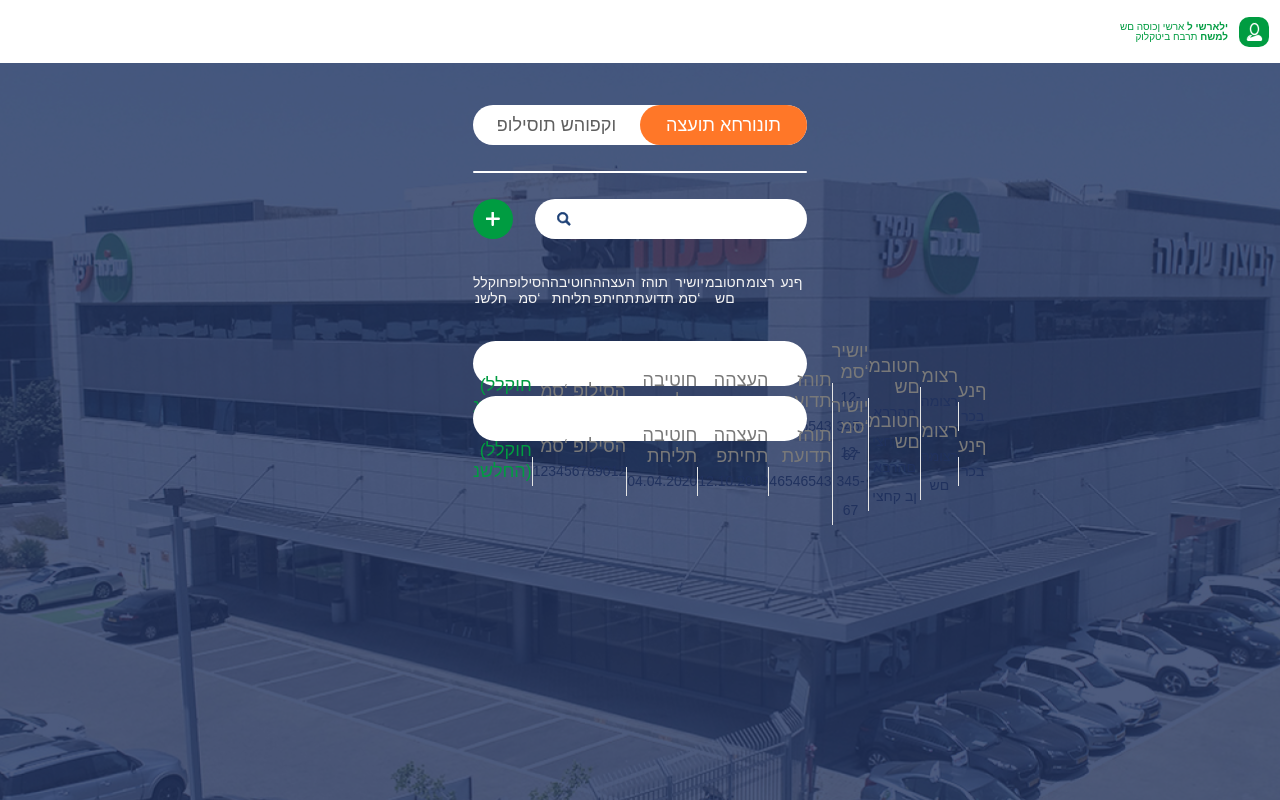
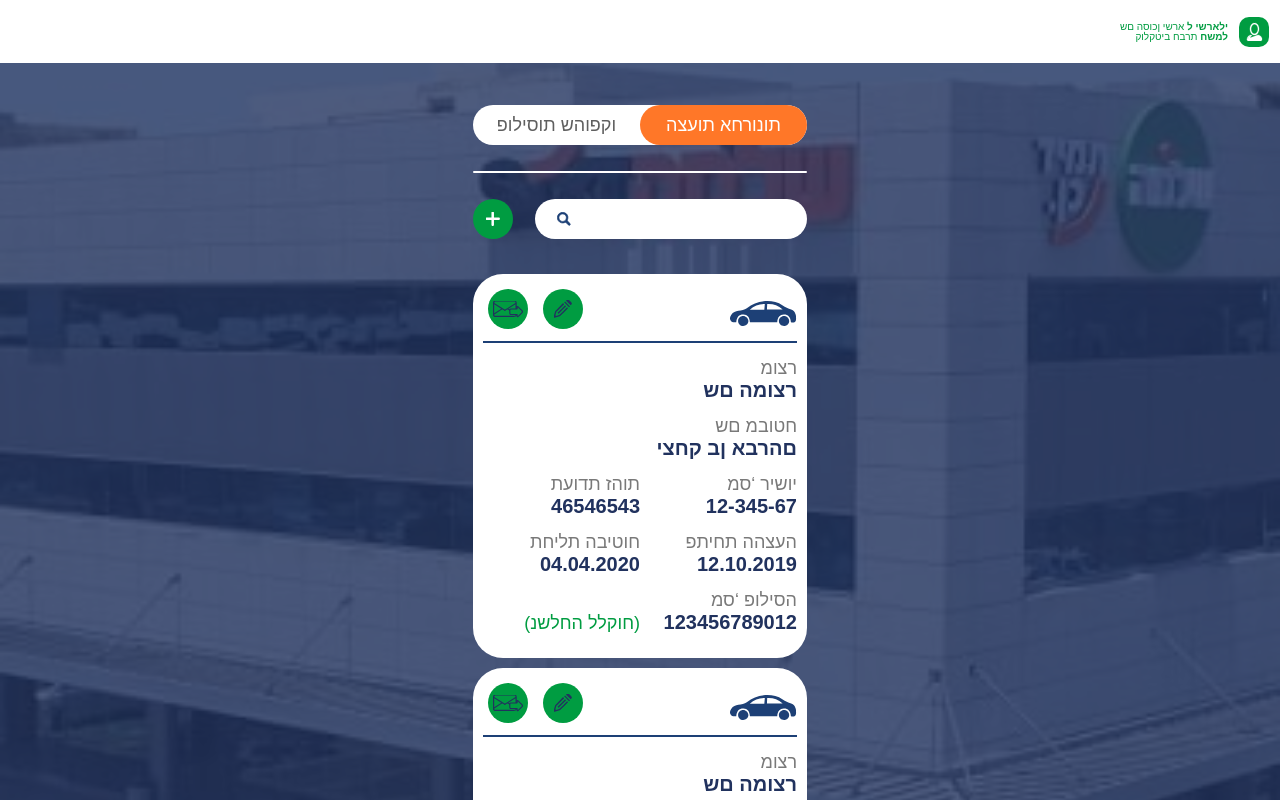
Before and after one commit to volbur/shlomo-vue, a Vue app: page /home in a window 1280 px wide. Shown: the top 800 px of the page. Built offline with nearby package versions, Linux system fonts and the light colour scheme.

Commit message:
Router done.

```diff
--- a/src/App.vue
+++ b/src/App.vue
@@ -1,12 +1,12 @@
 <template>
-  <Home />
+  <router-view></router-view>
 </template>
 
 <script>
-import Home from "./pages/Home.vue";
+// import Authorization from "./pages/Authorization.vue";
 export default {
   components: {
-    Home,
+    // Authorization,
   },
 };
 </script>
--- a/src/components/Card.vue
+++ b/src/components/Card.vue
@@ -3,10 +3,11 @@
     <div class="card__wrapper container">
       <ul class="card__items">
         <li
-          class="card__item card__item_svg"
+          class="card__item card__item_1 card__item_svg"
           :class="{ 'show-svg': card.isActive }"
         >
           <div class="card__item-head">(חוקלל החלשנ)</div>
+          <div class="svg-wrapper">
             <svg
               viewBox="0 0 24 20"
               fill="none"
@@ -20,38 +21,41 @@
                 stroke-linejoin="round"
               />
             </svg>
+          </div>
         </li>
-        <li class="card__item">
+        <li class="card__item card__item_2">
           <div class="card__item-head">הסילופ ‘סמ</div>
           <div class="card__item-value">{{ card.id }}</div>
         </li>
-        <li class="card__item">
+        <li class="card__item card__item_3">
           <div class="card__item-head">חוטיבה תליחת</div>
           <div class="card__item-value">{{ card.dateStart }}</div>
         </li>
-        <li class="card__item">
+        <li class="card__item card__item_4">
           <div class="card__item-head">העצהה תחיתפ</div>
           <div class="card__item-value">{{ card.dateEnd }}</div>
         </li>
-        <li class="card__item">
+        <li class="card__item card__item_5">
           <div class="card__item-head">תוהז תדועת</div>
           <div class="card__item-value">{{ card.phoneNumber }}</div>
         </li>
-        <li class="card__item">
+        <li class="card__item card__item_6">
           <div class="card__item-head">יושיר ‘סמ</div>
           <div class="card__item-value">{{ card.orderId }}</div>
         </li>
-        <li class="card__item">
+        <li class="card__item card__item_7">
           <div class="card__item-head">חטובמ םש</div>
           <div class="card__item-value">{{ card.lastName }}</div>
         </li>
-        <li class="card__item">
+        <li class="card__item card__item_8">
           <div class="card__item-head">רצומ</div>
           <div class="card__item-value">{{ card.firstName }}</div>
         </li>
-        <li class="card__item">
-          <div class="card__item-head">ףנע</div>
+        <li class="card__item card__item_9">
+          <div class="card__item-wrapper">
             <div class="card__item-value">{{ card.model }}</div>
+          </div>
+          <img src="../assets/img/icons/icon-car.svg" alt="icon car" />
         </li>
       </ul>
       <ul class="card__nav">
@@ -81,6 +85,145 @@ export default {
 <style lang="scss">
 .card {
   list-style: none;
+
+  &__wrapper {
+    position: relative;
+  }
+  &__items {
+    display: grid;
+    grid-template-columns: repeat(2, 1fr);
+    grid-template-rows: repeat(6, 1fr);
+    grid-row-gap: 14px;
+    padding: 26px 10px 24px;
+    height: unset;
+    border-radius: 30px;
+    background-color: #fff;
+  }
+  &__item {
+    list-style: none;
+    align-self: center;
+    &_svg {
+      text-align: center;
+      .card__item-head {
+        color: #009c41;
+      }
+    }
+    &-head {
+      font-size: 18px;
+      line-height: 21px;
+      text-align: right;
+      color: #797979;
+    }
+    &-value {
+      font-weight: bold;
+      font-size: 20px;
+      line-height: 23px;
+      text-align: right;
+      color: #21325e;
+    }
+    &_1 {
+      grid-column-start: 1;
+      grid-column-end: 2;
+      grid-row-start: 6;
+      grid-row-end: 6;
+      align-self: flex-end;
+      .svg-wrapper {
+        display: none;
+        svg {
+          width: 20px;
+          height: 16px;
+        }
+      }
+    }
+    &_2 {
+      grid-column-start: 2;
+      grid-column-end: 3;
+      grid-row-start: 6;
+      grid-row-end: 6;
+    }
+    &_3 {
+      grid-column-start: 1;
+      grid-column-end: 2;
+      grid-row-start: 5;
+      grid-row-end: 5;
+    }
+    &_4 {
+      grid-column-start: 2;
+      grid-column-end: 3;
+      grid-row-start: 5;
+      grid-row-end: 5;
+    }
+    &_5 {
+      grid-column-start: 1;
+      grid-column-end: 2;
+      grid-row-start: 4;
+      grid-row-end: 4;
+    }
+    &_6 {
+      grid-column-start: 2;
+      grid-column-end: 3;
+      grid-row-start: 4;
+      grid-row-end: 4;
+    }
+    &_7 {
+      grid-column-start: 2;
+      grid-column-end: 3;
+      grid-row-start: 3;
+      grid-row-end: 3;
+    }
+    &_8 {
+      grid-column-start: 2;
+      grid-column-end: 3;
+      grid-row-start: 2;
+      grid-row-end: 2;
+    }
+    &_9 {
+      position: relative;
+      grid-column-start: 2;
+      grid-column-end: 3;
+      grid-row-start: 1;
+      grid-row-end: 1;
+      padding-bottom: 17px;
+      &::after {
+        position: absolute;
+        bottom: 0;
+        right: 0;
+
+        content: "";
+        display: inline-block;
+        width: 200%;
+        height: 2px;
+        background-color: #1d4076;
+      }
+      img {
+        margin-left: auto;
+      }
+      .card__item-value {
+        display: none;
+      }
+    }
+  }
+  &__nav {
+    position: absolute;
+    display: flex;
+    top: 15px;
+    left: 35px;
+    justify-content: space-between;
+    width: 95px;
+  }
+  .round-button {
+    width: 40px;
+    height: 40px;
+    background-color: #009c41;
+  }
+}
+
+.svg-wrapper {
+  display: none;
+}
+
+@media (min-width: 1330px) {
+  .card {
     &:hover {
       .card__nav {
         display: flex;
@@ -97,65 +240,61 @@ export default {
         }
       }
     }
-  &__wrapper {
-    position: relative;
-  }
     &__items {
-    display: grid;
       grid-template-columns: repeat(9, 1fr);
-    height: 45px;
+      grid-template-rows: 45px;
+      padding: 0;
       border-radius: 35px;
       background-color: #fff;
       cursor: pointer;
-    @media (max-width: 374px) {
-      grid-template-columns: repeat(2, 1fr);
-      grid-template-rows: repeat(6, 1fr);
-      grid-row-gap: 14px;
-      padding: 15px 10px 24px;
-      height: unset;
-    }
     }
     &__item {
-    list-style: none;
-    align-self: center;
-    &:first-child {
-      .card__item-value {
-        border-left: unset;
+      &-head {
+        display: none;
       }
+      &-value {
+        border-left: 1px solid #e5e5e5;
+
+        font-weight: normal;
+        font-size: 14px;
+        line-height: 16px;
+        text-align: center;
       }
       &_svg {
         text-align: center;
         .card__item-head {
-        color: #009c41;
-      }
-      svg {
-        display: none;
-        width: 20px;
-        height: 16px;
-      }
-    }
-    &-head {
-      font-size: 18px;
-      line-height: 21px;
-      text-align: right;
-      color: #797979;
-      @media (min-width: 1330px) {
           display: none;
         }
       }
-    &-value {
-      text-align: center;
-      border-left: 1px solid #e5e5e5;
-      font-size: 14px;
-      line-height: 29px;
-      color: #21325e;
-      @media (max-width: 374px) {
-        border-left: unset;
-        font-weight: bold;
-        font-size: 20px;
-        line-height: 23px;
-        text-align: right;
-        color: #21325e;
+      &_1,
+      &_2,
+      &_3,
+      &_4,
+      &_5,
+      &_6,
+      &_7,
+      &_8,
+      &_9 {
+        grid-column-start: unset;
+        grid-column-end: unset;
+        grid-row-start: unset;
+        grid-row-end: unset;
+        align-self: unset;
+        align-self: center;
+      }
+      &_9 {
+        padding-bottom: 0;
+        &::after {
+          display: none;
+        }
+        .card__item-head {
+          display: none;
+        }
+        .card__item-value {
+          display: block;
+        }
+        img {
+          display: none;
         }
       }
     }
@@ -164,12 +303,19 @@ export default {
       position: absolute;
       top: 50%;
       right: -112px;
+      left: unset;
       justify-content: space-between;
       width: 100px;
       transform: translateY(-50%);
     }
+    .round-button {
+      width: 45px;
+      height: 45px;
+      background-color: #fff;
     }
-.show-svg svg {
+  }
+  .show-svg .svg-wrapper {
     display: inline-block;
   }
+}
 </style>
--- a/src/components/FormAutorization.vue
+++ b/src/components/FormAutorization.vue
@@ -1,5 +1,5 @@
 <template>
-  <form class="authorization__form form">
+  <form @submit.prevent="submitForm" class="authorization__form form">
     <div class="form__control">
       <label class="form__label" for="user-name">שמתשמ םש</label>
       <BaseInput
@@ -27,6 +27,11 @@ export default {
   components: {
     ButtonUI,
     BaseInput,
+  },
+  methods: {
+    submitForm() {
+      this.$router.push("/home");
+    },
   },
 };
 </script>
--- a/src/components/TableOffers.vue
+++ b/src/components/TableOffers.vue
@@ -1,6 +1,6 @@
 <template>
   <div class="table-offers">
-    <ul class="table-offers__heads container">
+    <ul class="table-offers__heads">
       <li class="offers-head">חוקלל חלשנ</li>
       <li class="offers-head">הסילופ ‘סמ</li>
       <li class="offers-head">חוטיבה תליחת</li>
@@ -36,9 +36,10 @@ export default {
 .table-offers {
   list-style: none;
   &__heads {
-    display: grid;
+    display: none;
     grid-template-columns: repeat(9, 1fr);
-    margin-bottom: 35px;
+    margin: 0 auto 35px;
+    width: 1076px;
     list-style: none;
   }
 }
@@ -55,4 +56,11 @@ export default {
     margin-bottom: 0;
   }
 }
+@media (min-width: 1330px) {
+  .table-offers {
+    &__heads {
+      display: grid;
+    }
+  }
+}
 </style>
--- a/src/components/UI/BaseInput.vue
+++ b/src/components/UI/BaseInput.vue
@@ -1,6 +1,6 @@
 <template>
   <div class="base-input__wrapper">
-    <button :class="['base-input__btn', { show: icon }]" type="button">
+    <button class="base-input__btn" :class="className" type="button">
       <img :src="iconSrc" :alt="iconAlt" />
     </button>
     <input
@@ -65,6 +65,11 @@ export default {
       }
       return null;
     },
+    className() {
+      return {
+        show: this.icon,
+      };
+    },
   },
 };
 </script>
--- a/src/components/UI/RoundButton.vue
+++ b/src/components/UI/RoundButton.vue
@@ -57,7 +57,4 @@ export default {
     transform: translate(-50%, -50%);
   }
 }
-.primary {
-  background-color: #009c41;
-}
 </style>
--- a/src/main.js
+++ b/src/main.js
@@ -1,7 +1,7 @@
 import { createApp } from "vue";
 import App from "./App.vue";
-// import router from './router'
+import router from "./router";
 
 createApp(App)
-  // .use(router)
+  .use(router)
   .mount("#app");
--- a/src/router/index.js
+++ b/src/router/index.js
@@ -1,9 +1,15 @@
-import { createRouter, createWebHashHistory } from "vue-router";
+import { createRouter, createWebHistory } from "vue-router";
+import Home from "../pages/Home.vue";
+import Authorization from "../pages/Authorization.vue";
 
-const routes = [];
+const routes = [
+  { path: "/", redirect: "/login" },
+  { path: "/login", component: Authorization },
+  { path: "/home", component: Home },
+];
 
 const router = createRouter({
-  history: createWebHashHistory(),
+  history: createWebHistory(),
   routes,
 });
 
--- a/src/views/About.vue
+++ /dev/null
@@ -1,5 +0,0 @@
-<template>
-  <div class="about">
-    <h1>This is an about page</h1>
-  </div>
-</template>
```
Also changed, not shown: src/views/Home.vue (deleted, +0 -18 lines). Lines whose indentation alone changed are shown as unchanged.
